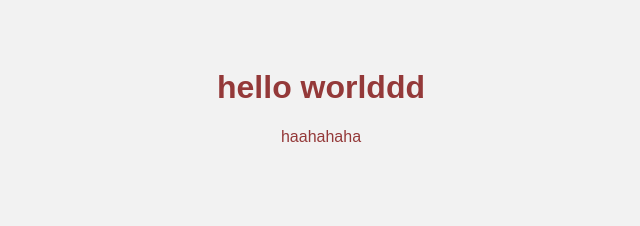
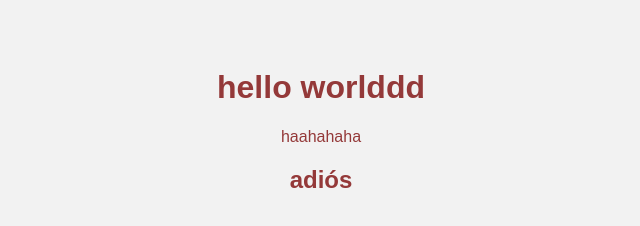
Before and after one commit to vivianppino/Prueba-git, a plain HTML site: page index.html in a window 1280 px wide. Shown: the whole page, without its empty margins (319-959 px from the left). Drawn offline with Linux system fonts and the light colour scheme.

Commit message:
agregue h2

```diff
--- a/index.html
+++ b/index.html
@@ -9,5 +9,6 @@
 <body>
   <h1>hello worlddd</h1>
   <p>haahahaha</p>
+  <h2>adiós</h2>
 </body>
 </html>
```
